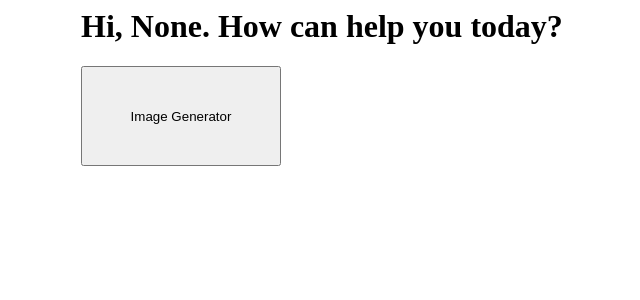
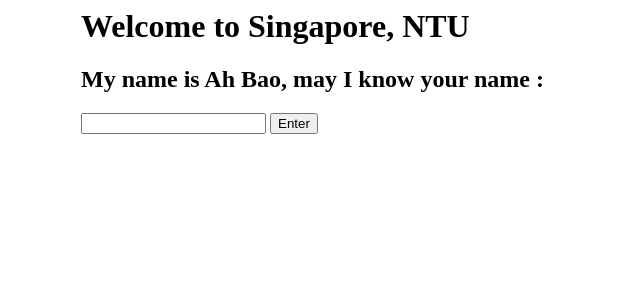
Before and after one commit to Alan210716/NTU1, a Flask app: page /main in a window 1280 px wide. Shown: the top 300 px of the page, without its empty margins (243-883 px from the left). Run offline with Flask 3, Linux system fonts and the light colour scheme.

Commit message:
Update main.html

```diff
--- a/templates/main.html
+++ b/templates/main.html
@@ -1,13 +1,15 @@
 <style>
-    .container{width:100%;margin:auto}
-    @media (min-width:600px) {.container{width: 80%;}}
-    @media (min-width:768px) {.container{width: 60%;}}
-    @media (min-width:1024px) {.container{width: 50%;}}
+.container{width:100%;margin:auto}
+@media (min-width:600px) {.container{width: 80%;}}
+@media (min-width:768px) {.container{width: 60%;}}
+@media (min-width:1024px) {.container{width: 50%;}}
 </style>
 
 <div class="container">
-<h1>Hi, {{r}}. How can help you today?</h1>
-<form action="/image_gpt" method="post">
-    <input type = "submit" value="Image Generator" style="width:200px;height:100px;">
+<h1>Welcome to Singapore, NTU</h1>
+<form action="/main" method="post">
+  <h2>My name is Ah Bao, may I know your name : </h2>
+  <input type = "text" name="r">
+  <input type = "submit" value="Enter">
 </form>
 </div>
```
